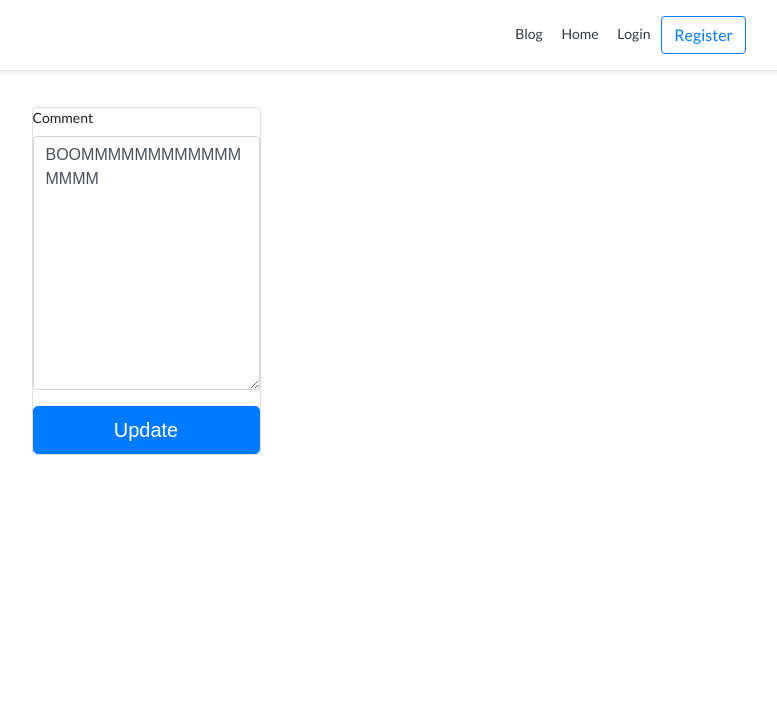
After one commit to desaimihir12/11-tagged-news, a Django app: page /blog1/comment/1/edit in a window 1280 px wide. The commit adds this page. Shown: the top 715 px of the page, without its empty margins (494-1271 px from the left). Run offline with Django 3.2, Linux system fonts and the light colour scheme; data comes from the database, SQL or seed files in the repository; both versions use the stored data as it was after the commit; some libraries are stand-ins or nearby versions.

Commit message:
Added Comment Section Backend

```diff
--- /dev/null
+++ b/project/src/blog/forms.py
@@ -0,0 +1,13 @@
+from django import forms
+from blog.models import Comment
+class CreateCommentForm(forms.ModelForm):
+
+    class Meta:
+        model = Comment
+        fields = ['body']
+
+class UpdateCommentForm(forms.ModelForm):
+
+    class Meta:
+        model = Comment
+        fields = ['body']
--- a/project/src/blog/models.py
+++ b/project/src/blog/models.py
@@ -44,7 +44,7 @@ class Comment(models.Model):
     downvote            = models.IntegerField(default=0)
 
     def __str__(self):
-        return self.body
+        return str(self.id) + self.body
 
 class PostVote(models.Model):
     TYPE                =   (
--- /dev/null
+++ b/project/src/blog/templates/blog/edit_comment.html
@@ -0,0 +1,35 @@
+{% extends 'base.html' %}
+
+
+{% block content %}
+<style type="text/css">
+	.card{
+		max-width: 700px;
+	}
+	.container{
+		padding:20px;
+	}
+</style>
+
+<div class="container">
+	<div class="row">
+
+		<!-- Blog Post -->
+		<div class="card m-auto">
+			<form class="create-comment" method="POST" enctype="multipart/form-data">{% csrf_token %}
+				<div class="form-group">
+					<label for="id_body">Comment</label>
+					<textarea class="form-control" rows="10" type="text" name="body" id="id_body" >{{form.initial.body}}</textarea>
+				</div>
+
+				<button class="submit-button btn btn-lg btn-primary btn-block" type="submit">Update</button>
+			</form>
+		</div>
+
+
+	</div>
+</div>
+
+
+
+{% endblock content %}
--- a/project/src/blog/urls.py
+++ b/project/src/blog/urls.py
@@ -1,7 +1,8 @@
 from django.urls import path
-from blog.views import detail_blog_view
+from blog.views import detail_blog_view, update_comment_view
 app_name = 'blog'
 
 urlpatterns = [
-    path('<slug>/',detail_blog_view, name='detail')
+    path('<slug>/',detail_blog_view, name='detail'),
+    path('comment/<id>/edit', update_comment_view, name='editcomment')
 ]
--- a/project/src/blog/views.py
+++ b/project/src/blog/views.py
@@ -1,5 +1,7 @@
 from django.shortcuts import render, redirect, get_object_or_404
 from .models import BlogPost as blog
+from .models import Comment
+from .forms import CreateCommentForm, UpdateCommentForm
 # Create your views here.
 def post_view(request):
 	qs=blog.objects.all()
@@ -7,12 +9,55 @@ def post_view(request):
 	context = {
 	 'qs' : qs,
 	}
-
 	return render(request, 'blog/main.html', context)
 
 def detail_blog_view(request, slug):
 
 	context = {}
 	blog_post = get_object_or_404(blog, slug=slug)
+
+	comments = Comment.objects.filter(blog=blog_post)
 	context['blog_post'] = blog_post
+	context['comments'] = comments
+	context['visible'] = True
+	user = request.user
+
+	context['user'] = user.username
+
+	if not user.is_authenticated:
+		context['visible'] = False
+
+	form = CreateCommentForm(request.POST or None, request.FILES or None)
+	if form.is_valid():
+		obj = form.save(commit=False)
+		obj.blog = blog_post
+		obj.author = user
+		obj.save()
+		form = CreateCommentForm()
+	context['form'] = form
+
 	return render(request, 'blog/detail_blog.html', context)
+
+def update_comment_view(request, id):
+	com = get_object_or_404(Comment, id=id)
+	context = {}
+	form = UpdateCommentForm()
+	if request.POST:
+		form = UpdateCommentForm(request.POST or None, request.FILES or None, instance=com)
+		if form.is_valid():
+			form.initial = {
+				"body":request.POST['body']
+			}
+			form.save()
+			return redirect('/blog1/' + com.blog.slug)
+
+	else:
+		form = UpdateCommentForm(
+			initial={
+				'body':com.body
+			}
+		)
+		print(com.body)
+
+	context['form'] = form
+	return render(request, "blog/edit_comment.html", context)
```
Also changed, not shown: project/src/blog/templates/blog/detail_blog.html (+24 -0 lines), project/src/db.sqlite3.
